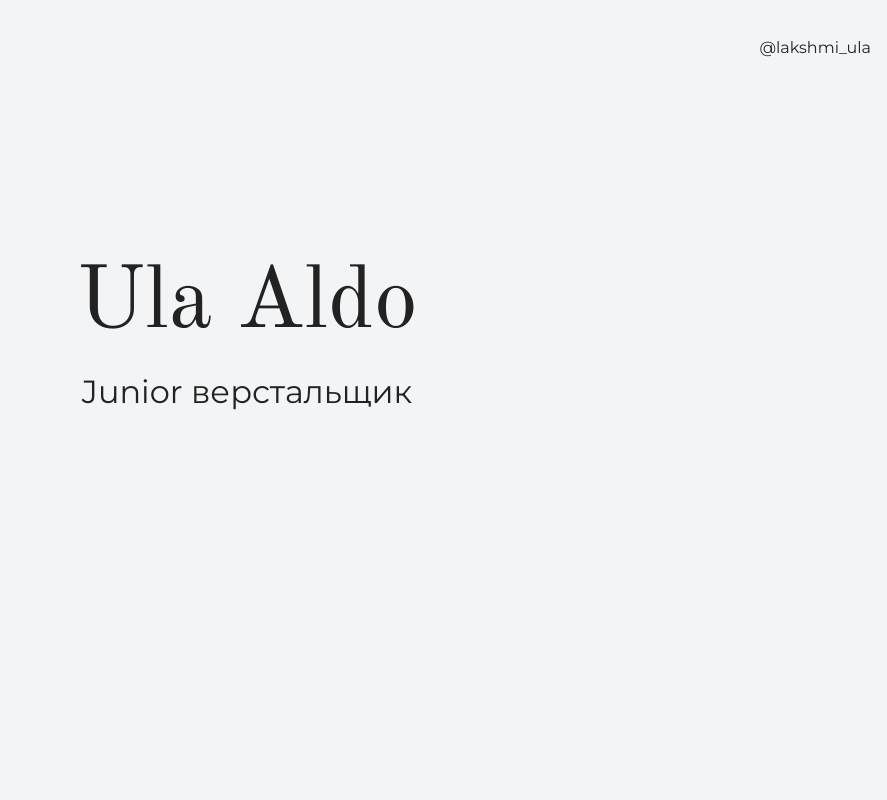
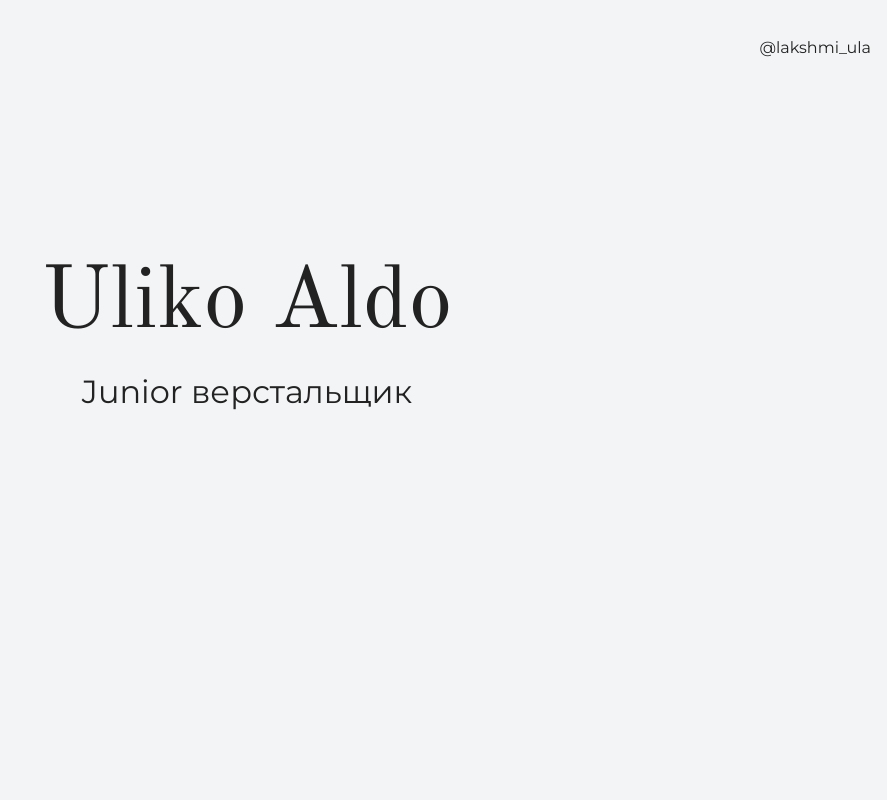
Before and after one commit to UlaAldo/first-site, a plain HTML site: page index.html in a window 1280 px wide. Shown: the top 800 px of the page, without its empty margins (393-1280 px from the left). Drawn offline with nearby package versions, Linux system fonts and the light colour scheme.

Commit message:
меняем имя

```diff
--- a/index.html
+++ b/index.html
@@ -15,7 +15,7 @@
 
     <section class="hero-image">
       <div class="container">
-      <h1 class="heading">Ula Aldo</h1>
+      <h1 class="heading">Uliko Aldo</h1>
       <p>Junior верстальщик</p></div>
     </section>
 
```
